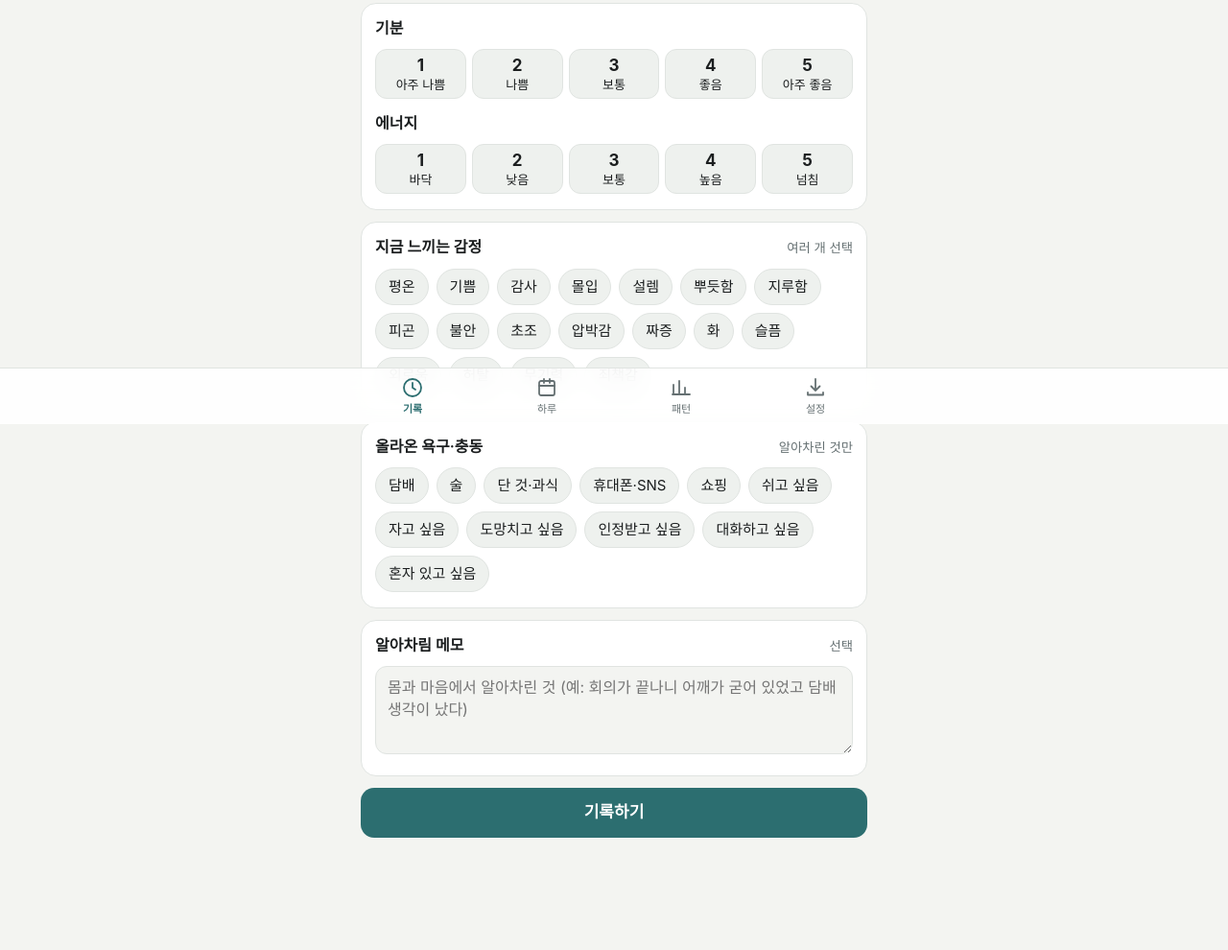
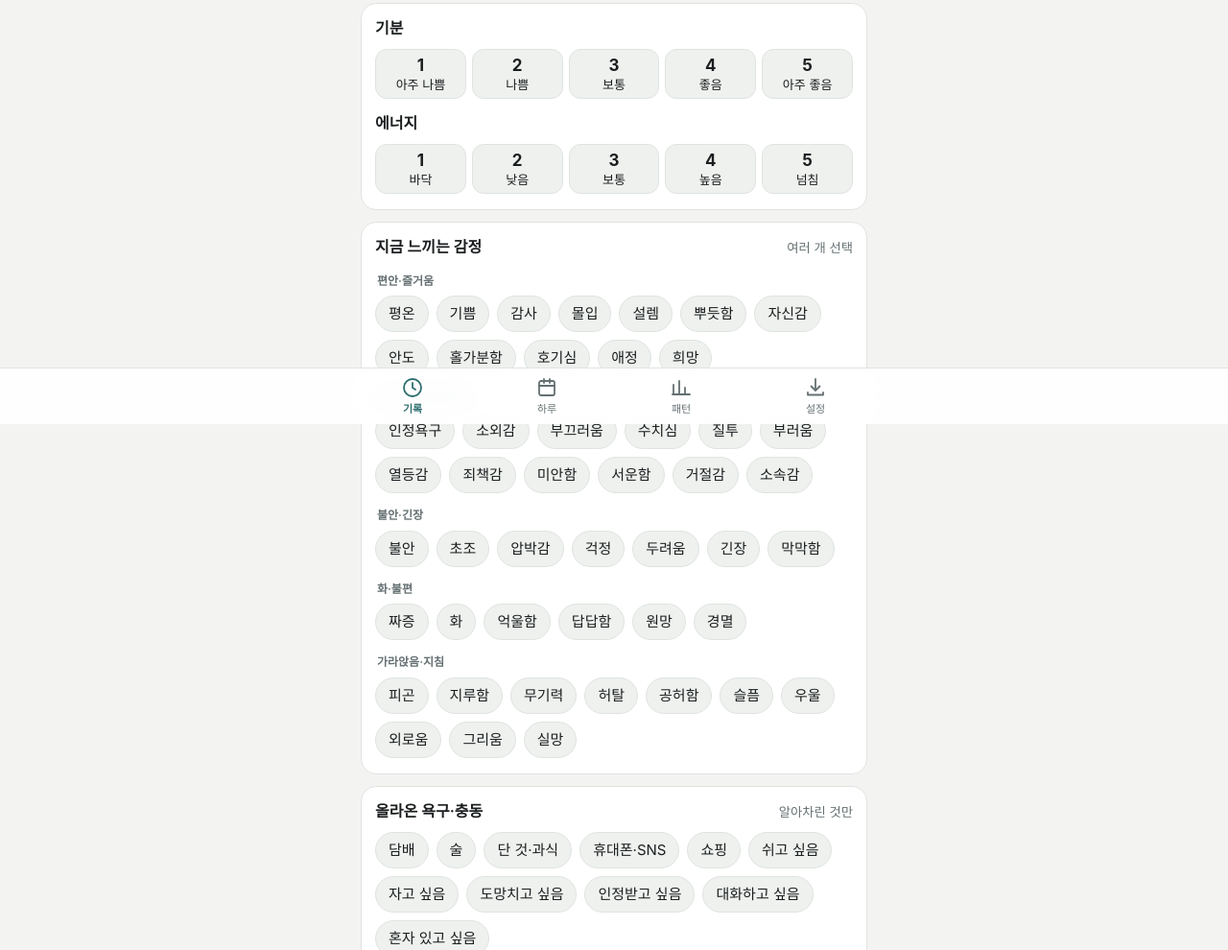
Before and after one commit to syroh90/hourly, a plain HTML site: page index.html in a window 1280 px wide. Shown: the part 358-1348 px from the top of the page at 96% size. Drawn offline with Linux system fonts and the light colour scheme.

Commit message:
감정 목록 확장 (47개, 5개 묶음)
인정욕구·질투·소외감·부끄러움 등 관계·자기 감정 묶음 추가. 서비스워커 v2.

Co-Authored-By: Claude Opus 5.5 <noreply@anthropic.com>

```diff
--- a/app.js
+++ b/app.js
@@ -4,7 +4,14 @@ const WD = ['일', '월', '화', '수', '목', '금', '토'];
 // 알림: 아이폰 캘린더의 '시간일기' 캘린더(iCloud)가 매일 이 시각 정각에 알림을 보낸다. 바꿀 때는 캘린더와 함께 고친다.
 const HOURS = [9, 10, 11, 12, 13, 14, 15, 16, 17, 18, 19, 20, 21, 22, 23];
 const ACTIVITIES = ['업무', '회의', '이동', '식사', '휴식', '운동', '공부', '가족·육아', '대화·모임', '집안일', '휴대폰·영상', '기타'];
-const EMOTIONS = ['평온', '기쁨', '감사', '몰입', '설렘', '뿌듯함', '지루함', '피곤', '불안', '초조', '압박감', '짜증', '화', '슬픔', '외로움', '허탈', '무기력', '죄책감'];
+const EMOTION_GROUPS = [
+  { name: '편안·즐거움', items: ['평온', '기쁨', '감사', '몰입', '설렘', '뿌듯함', '자신감', '안도', '홀가분함', '호기심', '애정', '희망'] },
+  { name: '관계·나에 대한 감정', items: ['인정욕구', '소외감', '부끄러움', '수치심', '질투', '부러움', '열등감', '죄책감', '미안함', '서운함', '거절감', '소속감'] },
+  { name: '불안·긴장', items: ['불안', '초조', '압박감', '걱정', '두려움', '긴장', '막막함'] },
+  { name: '화·불편', items: ['짜증', '화', '억울함', '답답함', '원망', '경멸'] },
+  { name: '가라앉음·지침', items: ['피곤', '지루함', '무기력', '허탈', '공허함', '슬픔', '우울', '외로움', '그리움', '실망'] },
+];
+const EMOTIONS = EMOTION_GROUPS.flatMap(g => g.items);
 const URGES = ['담배', '술', '단 것·과식', '휴대폰·SNS', '쇼핑', '쉬고 싶음', '자고 싶음', '도망치고 싶음', '인정받고 싶음', '대화하고 싶음', '혼자 있고 싶음'];
 const MOOD = ['아주 나쁨', '나쁨', '보통', '좋음', '아주 좋음'];
 const ENERGY = ['바닥', '낮음', '보통', '높음', '넘침'];
@@ -130,7 +137,8 @@ function renderNow() {
     </div>
     <div class="card">
       <div class="q"><span>지금 느끼는 감정</span><small class="muted">여러 개 선택</small></div>
-      ${chipsHTML(EMOTIONS, f.emotions, 'emotion')}
+      ${EMOTION_GROUPS.map(g => `<div class="egroup">${g.name}</div>${chipsHTML(g.items, f.emotions.filter(x => g.items.includes(x)), 'emotion')}`).join('')}
+      ${f.emotions.some(x => !EMOTIONS.includes(x)) ? `<div class="egroup">기타</div>${chipsHTML([], f.emotions.filter(x => !EMOTIONS.includes(x)), 'emotion')}` : ''}
     </div>
     <div class="card">
       <div class="q"><span>올라온 욕구·충동</span><small class="muted">알아차린 것만</small></div>
--- a/index.html
+++ b/index.html
@@ -49,6 +49,8 @@ button{cursor:pointer}
 .chips{display:flex;flex-wrap:wrap;gap:8px}
 .chip{border:1px solid var(--line);background:var(--chip);border-radius:999px;padding:8px 13px;font-size:15px;line-height:1.2;min-height:38px}
 .chip[aria-pressed="true"]{background:var(--accent);border-color:transparent;color:var(--on-accent);font-weight:600}
+.egroup{font-size:12px;font-weight:600;color:var(--muted);margin:14px 2px 7px}
+.egroup:first-of-type{margin-top:0}
 .urges .chip[aria-pressed="true"]{background:var(--urge);color:#fff}
 .scale{display:grid;grid-template-columns:repeat(5,1fr);gap:6px}
 .scale button{min-height:52px;border-radius:12px;border:1px solid var(--line);background:var(--chip);font-size:13px;line-height:1.2;padding:4px 2px;display:flex;flex-direction:column;align-items:center;justify-content:center;gap:2px}
--- a/sw.js
+++ b/sw.js
@@ -1,5 +1,5 @@
 // 앱 파일을 캐시해 두고 인터넷이 없어도 열리게 한다. 캐시를 먼저 보여 주고 뒤에서 새 버전을 받아 둔다.
-const VERSION = 'hourly-v1';
+const VERSION = 'hourly-v2';
 const SHELL = ['./', './index.html', './app.js', './manifest.webmanifest', './icon-180.png', './icon-192.png', './icon-512.png'];
 self.addEventListener('install', e => {
   e.waitUntil(caches.open(VERSION).then(c => c.addAll(SHELL)).then(() => self.skipWaiting()));
```
